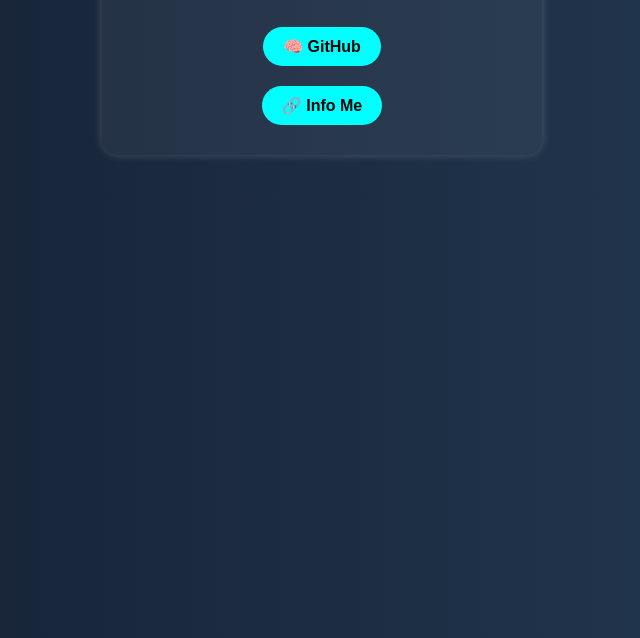
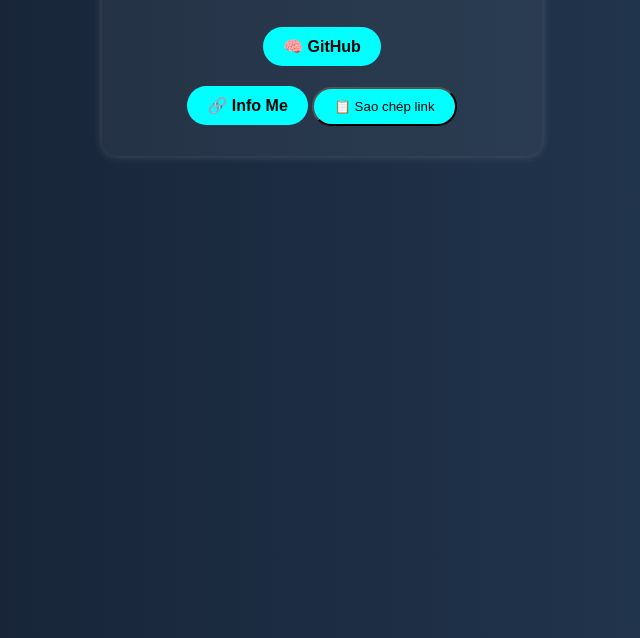
Before and after one commit to yenisme/YenBio, a plain HTML site: page index.html in a window 1280 px wide. Shown: the part 162-800 px from the top of the page, without its empty margins (318-958 px from the left). Drawn offline with Linux system fonts and the light colour scheme.

Commit message:
Update index.html

```diff
--- a/index.html
+++ b/index.html
@@ -59,6 +59,16 @@
     <div>
       <a class="button" href="https://github.com/yenisme" target="_blank">🧠 GitHub</a><br />
       <a class="button" href="https://bit.ly/yenisme" target="_blank">🔗 Info Me</a>
+      <button class="button" onclick="copyLink()">📋 Sao chép link</button>
+
+<script>
+  function copyLink() {
+    const link = "https://example.com"; // ← Thay bằng link của bạn
+    navigator.clipboard.writeText(link)
+      .then(() => alert("📋 Đã sao chép: " + link))
+      .catch(err => alert("❌ Sao chép thất bại: " + err));
+  }
+</script>
     </div>
   </div>
 </body>
```
